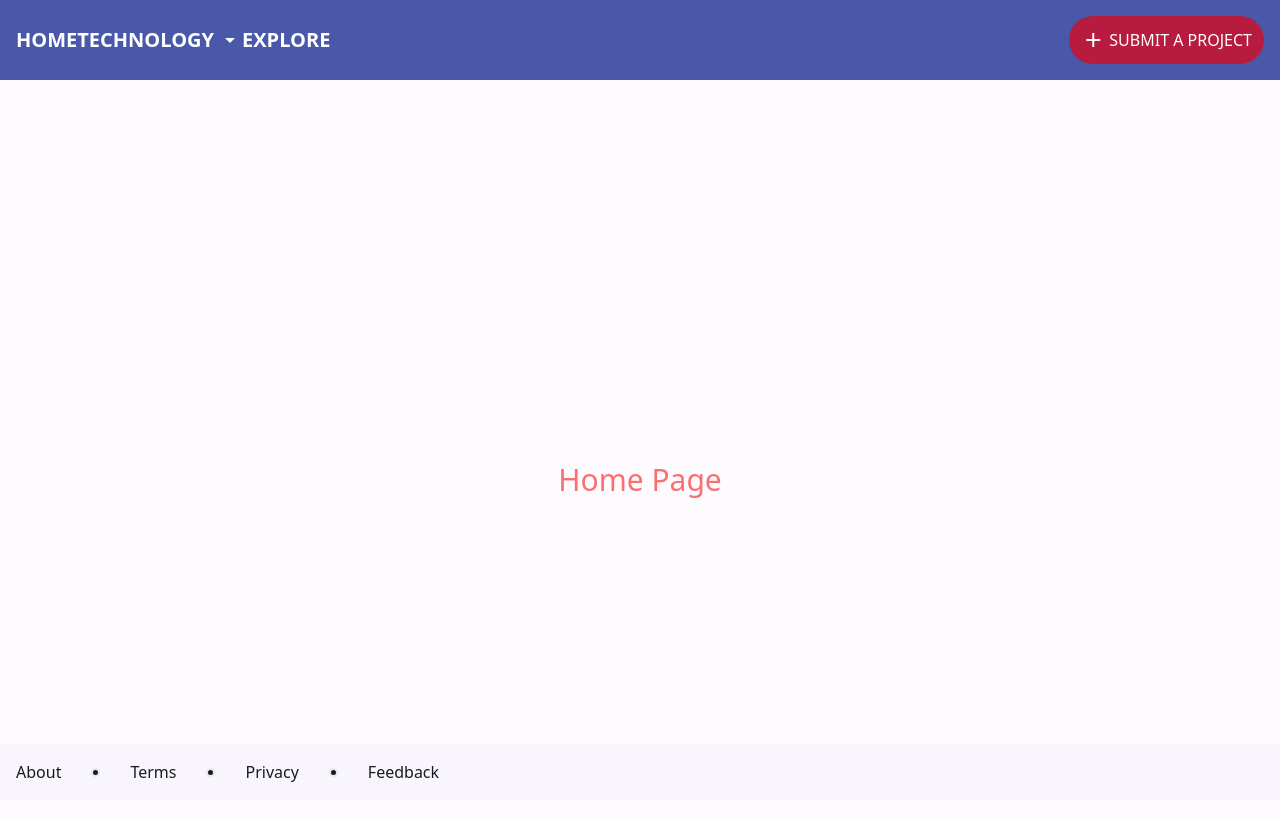
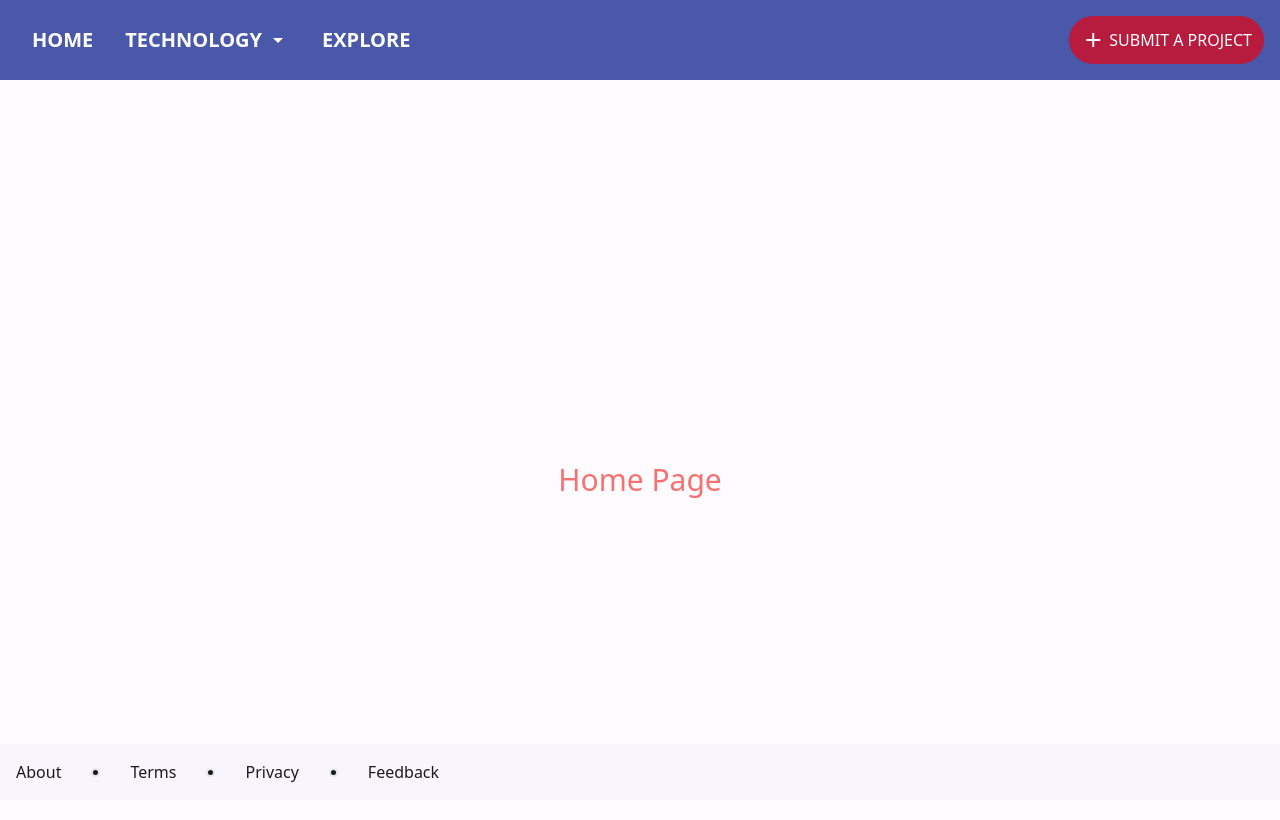
Before and after one commit to sinatra-pod/moringa-library, a React (Create React App) app in the folder webapp/: page / in a window 1280 px wide. Shown: the top 820 px of the page. Built offline with nearby package versions, Linux system fonts and the light colour scheme.

Commit message:
Navbar: Fix width issue on menu

```diff
--- a/webapp/src/components/header/AppBar.tsx
+++ b/webapp/src/components/header/AppBar.tsx
@@ -32,7 +32,7 @@ const AppBar = (): JSX.Element => {
         <div className={'static'}>
             <div className={'flex flex-row justify-between bg-[#4958A9] py-4 px-4'}>
 
-                <div className={'flex flex-row items-center w-[20%] justify-between'}>
+                <div className={'flex flex-row items-center justify-between'}>
                     <NavItem title={'HOME'} link={'/'} />
                     <DropDownMenu onClick={toggleDropdown} title={'TECHNOLOGY'} open={isDropdownOpen} />
                     <NavItem title={'EXPLORE'} link={'/'} />
@@ -45,7 +45,7 @@ const AppBar = (): JSX.Element => {
 
             {isDropdownOpen ?
                 <OutsideClickHandler onOutsideClick={() => setDropdown(false)} >
-                    <div className={'absolute bg-[#E3E1EC] w-[15%] p-2 ml-[3%] flex flex-col drop-shadow-lg rounded-lg divide-y'}>
+                    <div className={'absolute bg-[#E3E1EC] w-[15%] p-2 ml-[3%] flex flex-col drop-shadow-lg divide-y'}>
                     { technologies.map((item, index) =>
                         <NavDropdownItem title={item.title} icon={item.icon} count={item.count} key={`drop_${index}`}/>) }
                     </div>
@@ -65,7 +65,7 @@ const AppBar = (): JSX.Element => {
  * */
 const NavItem = ({ title, link}: any): JSX.Element => {
     return(
-        <Link to={link} className={'text-xl text-white font-bold'}>
+        <Link to={link} className={'text-xl text-white font-bold mx-4'}>
             { title }
         </Link>
     )
@@ -107,7 +107,7 @@ const DropDownMenu = ({ title, open, onClick }: any) => {
     return(
         <div
             onClick={onClick}
-            className={'flex flex-row items-center text-xl text-white font-bold hover:cursor-pointer'}>
+            className={'flex flex-row items-center text-xl text-white font-bold hover:cursor-pointer mx-4'}>
             { title } <span className={'material-icons text-white ml-1'}>{ open ? "arrow_drop_up" : "arrow_drop_down" }</span>
         </div>
     )
```
